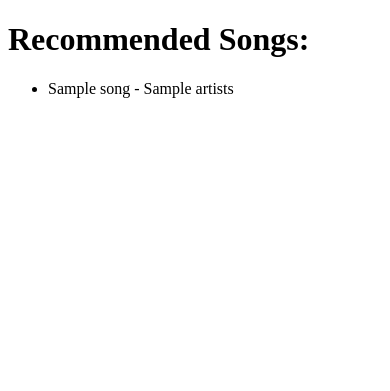
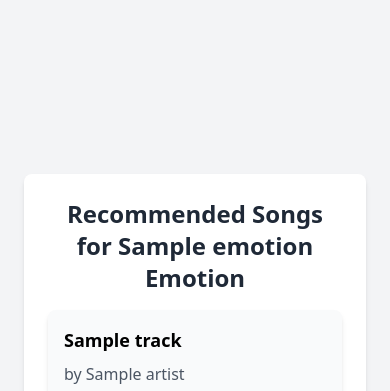
Before and after one commit to acdas04/emotion-music-recommendation, a Flask app: template templates/output.html in a window 390 px wide. Shown: the top 391 px of the page. Run offline with Flask 2, Linux system fonts and the light colour scheme; the template is opened without the code that fills it: most values are stand-ins (such as "Sample title", 1, 10 or a date in 2020); parts of the project's set-up code (start-up, migrations or seed data) failed here and were passed over; some libraries are stand-ins or nearby versions.

Commit message:
add a refresh button to refresh the song and upgrade the model and lastly add on youtube playscreen

```diff
--- a/app.py
+++ b/app.py
@@ -1,32 +1,67 @@
 from flask import Flask, render_template, request
+import os
 import cv2
 import numpy as np
 import tensorflow as tf
 import pandas as pd
-#cse 2100
-#roll:2003038,2003005
+from tensorflow.keras.layers import Conv2D, MaxPool2D, BatchNormalization, Dropout, Flatten, Dense
+from tensorflow.keras.optimizers import Adam
+from tensorflow.keras import regularizers
+
+# cse 2100
+# roll: 2003038, 2003005
 # create a web app
 app = Flask(__name__)
+app.config['UPLOAD_FOLDER'] = os.path.join(os.getcwd(), 'uploads')  # Set the upload folder path
+
+# Ensure the upload folder exists
+os.makedirs(app.config['UPLOAD_FOLDER'], exist_ok=True)
 
 # Load the emotion detection model
-model = tf.keras.models.Sequential([
-    tf.keras.layers.Conv2D(32, (3, 3), activation='relu', input_shape=(48, 48, 1)),
-    tf.keras.layers.MaxPooling2D((2, 2)),
-    tf.keras.layers.Conv2D(64, (3, 3), activation='relu'),
-    tf.keras.layers.MaxPooling2D((2, 2)),
-    tf.keras.layers.Flatten(),
-    # Rectified Linear Unit
-    tf.keras.layers.Dense(128, activation='relu'),
-    tf.keras.layers.Dropout(0.5),
-    tf.keras.layers.Dense(7, activation='softmax')
-])
+model = tf.keras.models.Sequential()
+model.add(Conv2D(32, kernel_size=(3, 3), padding='same', activation='relu', input_shape=(48, 48, 1)))
+model.add(Conv2D(64, (3, 3), padding='same', activation='relu'))
+model.add(BatchNormalization())
+model.add(MaxPool2D(pool_size=(2, 2)))
+model.add(Dropout(0.25))
 
-model.compile(optimizer='adam', loss='categorical_crossentropy', metrics=['accuracy'])
-# load emotion model weights.h5 modelfile
-model.load_weights('emotion_model_weights.h5')
+model.add(Conv2D(128, (5, 5), padding='same', activation='relu'))
+model.add(BatchNormalization())
+model.add(MaxPool2D(pool_size=(2, 2)))
+model.add(Dropout(0.25))
 
-# song
-dataset = 'Spotify_Youtube.csv'
+model.add(Conv2D(512, (3, 3), padding='same', activation='relu', kernel_regularizer=regularizers.l2(0.01)))
+model.add(BatchNormalization())
+model.add(MaxPool2D(pool_size=(2, 2)))
+model.add(Dropout(0.25))
+
+model.add(Conv2D(512, (3, 3), padding='same', activation='relu', kernel_regularizer=regularizers.l2(0.01)))
+model.add(BatchNormalization())
+model.add(MaxPool2D(pool_size=(2, 2)))
+model.add(Dropout(0.25))
+
+model.add(Flatten())
+model.add(Dense(256, activation='relu'))
+model.add(BatchNormalization())
+model.add(Dropout(0.25))
+
+model.add(Dense(512, activation='relu'))
+model.add(BatchNormalization())
+model.add(Dropout(0.25))
+
+model.add(Dense(7, activation='softmax'))
+
+model.compile(
+    optimizer=Adam(learning_rate=0.0001),
+    loss='categorical_crossentropy',
+    metrics=['accuracy']
+)
+
+# Load emotion model weights
+model.load_weights('/Users/abirchandradas/Desktop/python/music recommendation based on facial expression/model1.h5')
+
+# Load song dataset
+dataset = '/Users/abirchandradas/Desktop/python/music recommendation based on facial expression/Spotify_Youtube.csv'
 df = pd.read_csv(dataset)
 emotion_categories = {
     'happy': df.loc[df['Valence'] > 0.7],
@@ -34,51 +69,16 @@ emotion_categories = {
     'energetic': df.loc[(df['Valence'] >= 0.3) & (df['Valence'] <= 0.7)]
 }
 
-# Function to preprocess the webcam video stream
-# def preprocess_video():
-#     cap = cv2.VideoCapture(0)
-#     while True:
-#         ret, frame = cap.read()
-#         if not ret:
-#             break
-
-#         # Detect emotion from the frame
-#         emotion = detect_emotion(frame)
-
-#         # Recommend songs based on detected emotion
-#         recommended_songs = recommend_songs(emotion)
-
-#         # Display the emotion and recommended songs on the frame
-#         font = cv2.FONT_HERSHEY_SIMPLEX
-#         cv2.putText(frame, f"Emotion: {emotion}", (10, 30), font, 1, (0, 255, 0), 2)
-#         cv2.putText(frame, "Recommended Songs:", (10, 60), font, 1, (0, 255, 0), 2)
-
-#         for i, (song, artist) in enumerate(recommended_songs.iterrows(), start=1):
-#             cv2.putText(frame, f"{i}. {song} - {artist}", (10, 60 + i * 30), font, 0.7, (0, 255, 0), 2)
-
-#         ret, buffer = cv2.imencode('.jpg', frame)
-#         frame = buffer.tobytes()
-
-#         yield (b'--frame\r\n'
-#                b'Content-Type: image/jpeg\r\n\r\n' + frame + b'\r\n')
-
-#     cap.release()
-
 # Function to preprocess the input image for emotion detection
 def preprocess_image(image):
-    # Resize the Image
     image = cv2.resize(image, (48, 48))
-    # This code checks if the image has more than one channel
     if len(image.shape) > 2 and image.shape[2] > 1:
         image = cv2.cvtColor(image, cv2.COLOR_BGR2GRAY)
-    # pixel values are normalized to the range [0, 1]
     image = image / 255.0
-    #  is used to add an extra dimension
     image = np.expand_dims(image, axis=-1)
     return image
 
-
-#  image
+# Function to detect emotion from the image
 def detect_emotion(image):
     preprocessed_image = preprocess_image(image)
     input_image = np.expand_dims(preprocessed_image, axis=0)
@@ -86,7 +86,6 @@ def detect_emotion(image):
     emotion_label = ['Angry', 'Disgust', 'Fear', 'Happy', 'Sad', 'Surprise', 'Neutral']
     predicted_label = emotion_label[np.argmax(predictions)]
 
-    # Map detected emotions to categories
     if predicted_label in ['Happy', 'Surprise']:
         return 'happy'
     elif predicted_label in ['Sad', 'Disgust']:
@@ -102,6 +101,7 @@ def recommend_songs(emotion, num_songs=5):
     else:
         return pd.DataFrame()  # Return an empty DataFrame if the emotion category is invalid
 
+# Main route for file upload and emotion detection
 @app.route("/", methods=["GET", "POST"])
 def index():
     if request.method == "POST" and "file" in request.files:
@@ -109,21 +109,38 @@ def index():
         if file.filename == "":
             return render_template("index.html", error="No file selected.")
 
-        # Read the image file
-        image = cv2.imdecode(np.frombuffer(file.read(), np.uint8), cv2.IMREAD_UNCHANGED)
+        # Save the uploaded file
+        filepath = os.path.join(app.config['UPLOAD_FOLDER'], file.filename)
+        file.save(filepath)
+
+        # Read the image
+        image = cv2.imread(filepath, cv2.IMREAD_UNCHANGED)
         if image is not None:
-            # Perform emotion detection on the image
             detected_emotion = detect_emotion(image)
             recommended_songs = recommend_songs(detected_emotion)
             if not recommended_songs.empty:
-                # Convert recommended songs DataFrame to a list of dictionaries
                 recommended_songs = recommended_songs.to_dict(orient="records")
+
+            # Remove the uploaded file after processing
+            os.remove(filepath)
+
             return render_template("index.html", emotion=detected_emotion, recommended_songs=recommended_songs)
         else:
+            # Remove the uploaded file in case of error
+            os.remove(filepath)
             return render_template("index.html", error="Failed to read the image file.")
 
     return render_template("index.html", error=None)
 
+# Route to refresh songs for a specific emotion
+@app.route("/refresh_songs/<emotion>")
+def refresh_songs(emotion):
+    recommended_songs = recommend_songs(emotion)
+    if not recommended_songs.empty:
+        recommended_songs = recommended_songs.to_dict(orient="records")
+    else :
+        recommended_songs=recommend_songs('Happy').to_dict(orient="records")
+    return render_template("output.html", recommended_songs=recommended_songs, emotion=emotion)
 
 if __name__ == '__main__':
     app.run(debug=True)
--- a/templates/output.html
+++ b/templates/output.html
@@ -3,15 +3,46 @@
 
 <head>
     <title>Recommended Songs</title>
+    <script src="https://cdn.tailwindcss.com"></script>
 </head>
 
-<body>
-    <h1>Recommended Songs:</h1>
-    <ul>
-        {% for song in recommended_songs %}
-        <li>{{ song['name'] }} - {{ song['artists'] }}</li>
-        {% endfor %}
-    </ul>
+<body class="bg-gray-100 flex flex-col justify-center items-center min-h-screen p-6 space-y-6">
+    <div class="bg-white p-6 rounded-lg shadow-md w-full max-w-4xl">
+        <h1 class="text-2xl font-semibold text-gray-800 mb-4 text-center">
+            Recommended Songs for {{ emotion|capitalize }} Emotion
+        </h1>
+
+        {% if recommended_songs %}
+        <div class="grid md:grid-cols-2 lg:grid-cols-3 gap-6">
+            {% for song in recommended_songs %}
+            <div class="bg-gray-50 p-4 rounded-lg shadow-md">
+                <h3 class="font-bold text-lg mb-2">{{ song.Track }}</h3>
+                <p class="text-gray-600 mb-2">by {{ song.Artist }}</p>
+                <div class="aspect-video">
+                    <iframe width="100%" height="100%"
+                        src="https://www.youtube.com/embed/{{ song.Url_youtube.replace('https://www.youtube.com/watch?v=', '') }}"
+                        frameborder="0"
+                        allow="accelerometer; autoplay; clipboard-write; encrypted-media; gyroscope; picture-in-picture"
+                        allowfullscreen>
+                    </iframe>
+                </div>
+            </div>
+            {% endfor %}
+        </div>
+        {% else %}
+        <p class="text-center text-gray-500">No recommended songs found for this emotion.</p>
+        {% endif %}
+
+        <div class="flex justify-center space-x-4 mt-6">
+            <a href="/refresh_songs/{{ emotion }}"
+                class="bg-blue-500 hover:bg-blue-600 text-white font-semibold py-2 px-4 rounded-md">
+                Refresh Songs
+            </a>
+            <a href="/" class="bg-gray-500 hover:bg-gray-600 text-white font-semibold py-2 px-4 rounded-md">
+                Back to Upload
+            </a>
+        </div>
+    </div>
 </body>
 
 </html>
```
Also changed, not shown: templates/index.html (+18 -14 lines), 2 other files.
